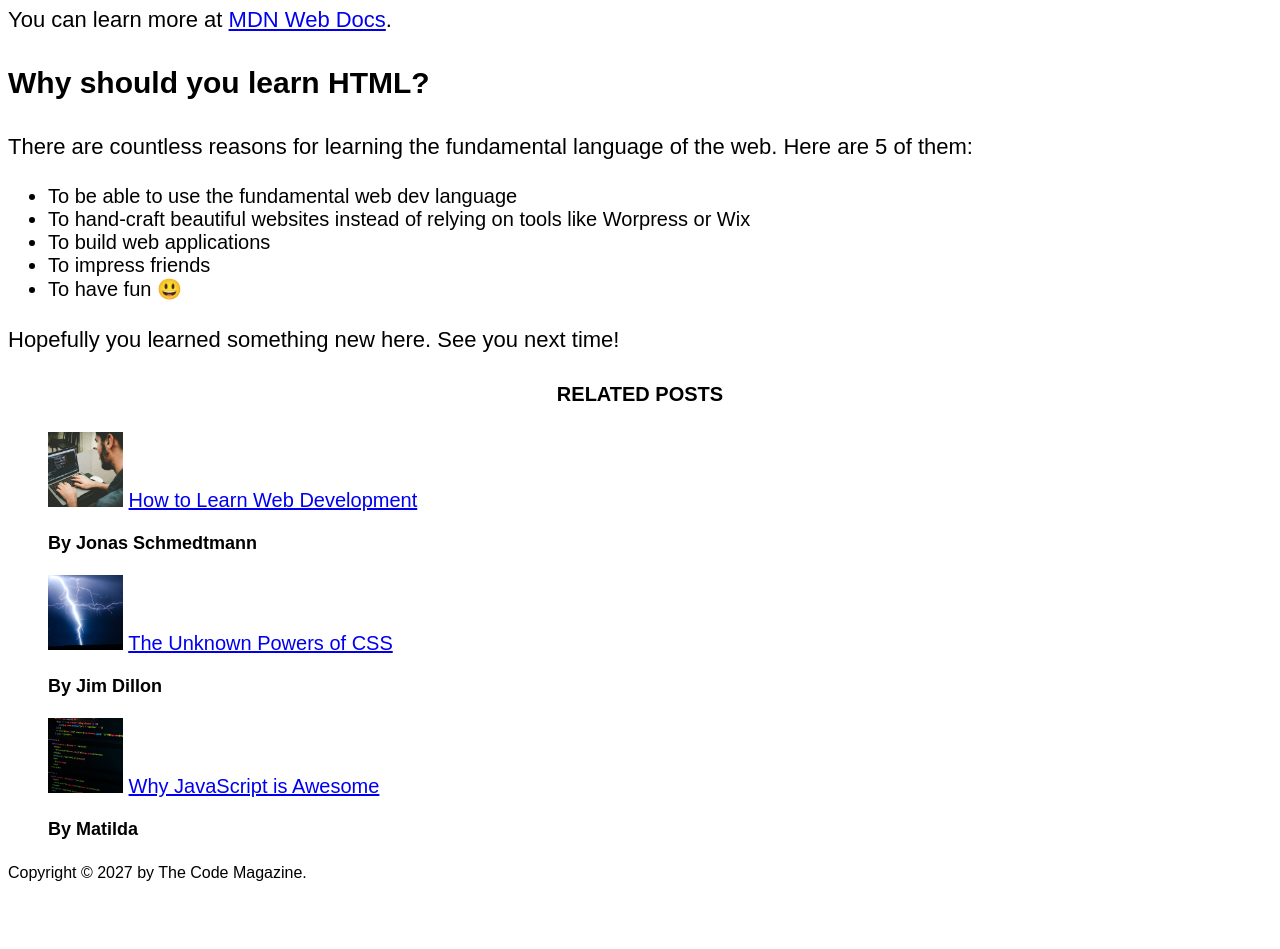
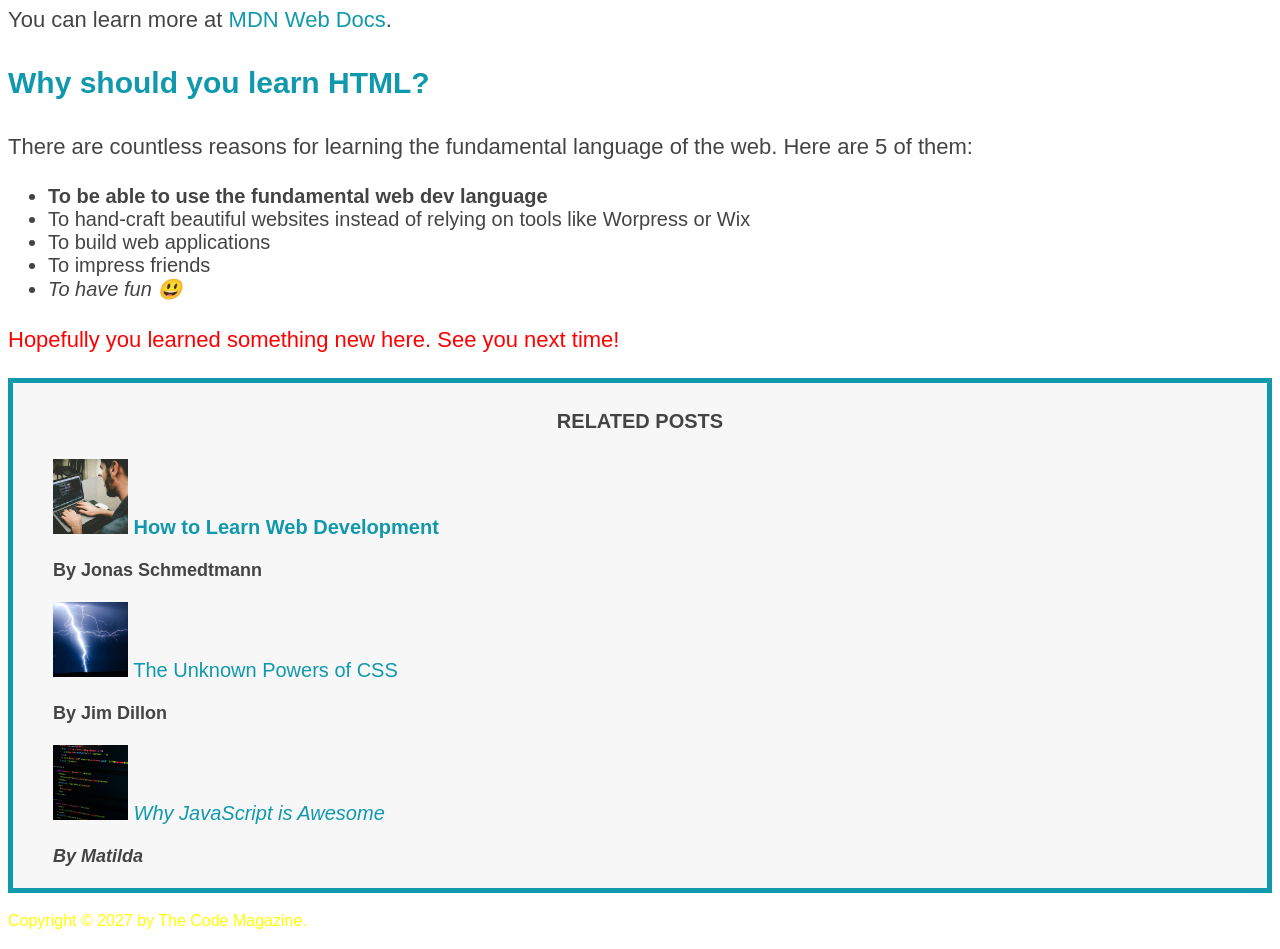
Before and after one commit to BroksDMG/css-html-course-udemy, a plain HTML site: page starter/03-CSS-Fundamentals/index.html in a window 1280 px wide. Shown: the part 1072-2021 px from the top of the page. Before the commit the page ends 1973 px from the top, so only its background shows below. Drawn offline with Linux system fonts and the light colour scheme.

Commit message:
pseudoklasy

```diff
--- a/starter/03-CSS-Fundamentals/index.html
+++ b/starter/03-CSS-Fundamentals/index.html
@@ -16,7 +16,7 @@
     <h6>The Basic Language of the Web: HTML</h6>
     -->
 
-    <header>
+    <header class="main-header">
       <h1>📘 The Code Magazine</h1>
 
       <nav>
@@ -75,7 +75,7 @@
       <p>In HTML, each element is made up of 3 parts:</p>
 
       <ol>
-        <li>The opening tag</li>
+        <li class="first-li">The opening tag</li>
         <li>The closing tag</li>
         <li>The actual element</li>
       </ol>
@@ -97,7 +97,7 @@
       </p>
 
       <ul>
-        <li>To be able to use the fundamental web dev language</li>
+        <li class="first-li">To be able to use the fundamental web dev language</li>
         <li>
           To hand-craft beautiful websites instead of relying on tools like
           Worpress or Wix
@@ -142,6 +142,6 @@
       </ul>
     </aside>
 
-    <footer><p id="copyright">Copyright &copy; 2027 by The Code Magazine.</p></footer>
+    <footer><p id="copyright" class="copyright text">Copyright &copy; 2027 by The Code Magazine.</p></footer>
   </body>
 </html>
--- a/starter/03-CSS-Fundamentals/style.css
+++ b/starter/03-CSS-Fundamentals/style.css
@@ -1,8 +1,11 @@
 h1,h2,h3,h4,p,li{
     font-family: sans-serif;
+    color: #444;
+}
+h1,h2,h3{
+    color: #1098ad;
 }
 h1{
-    color: blue;
     font-size: 26px;
     text-transform:uppercase;
     font-style: italic;
@@ -47,3 +50,63 @@ footer p {
 .related-list{
     list-style: none;
 }
+.main-header{
+    background-color: #f7f7f7;
+
+}
+aside{
+    background-color: #f7f7f7;
+    border: 5px solid #1098ad;
+}
+body{
+    /* background-color: ; */
+}
+/* .first-li{
+    font-weight: bold;
+} */
+li:first-child{
+    font-weight: bold;
+}
+li:last-child{
+    font-style: italic;
+}
+li:nth-child(even){
+    /* color: red; */
+}
+article p:last-child{
+    color: red;
+}
+
+/* styling links */
+
+a:link{
+    color: #1098ad;
+    text-decoration: none;
+}
+a:visited{
+    color: #1098ad;
+}
+a:hover{
+    color: orangered;
+    font-weight: bold;
+    text-decoration: underline wavy orangered;
+}
+a:active{
+    background-color: black;
+    font-style: italic;
+}
+/* resolving conflicts */
+#copyright{
+    /* color: red; */
+}
+.copyright{
+    color: blue;
+}
+.text{
+    color: yellow;
+}
+
+
+footer p{
+    color: green;
+}
```
